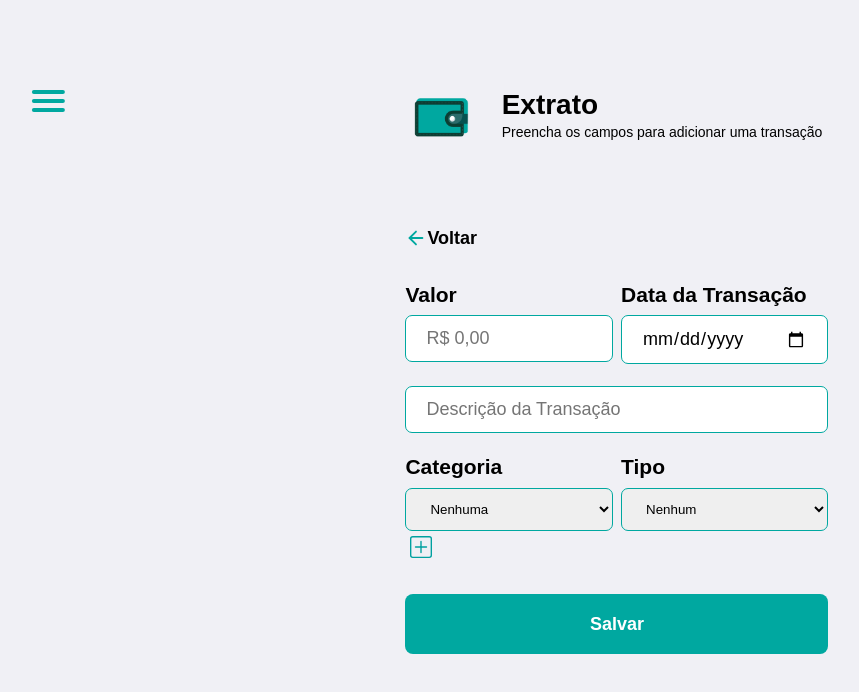
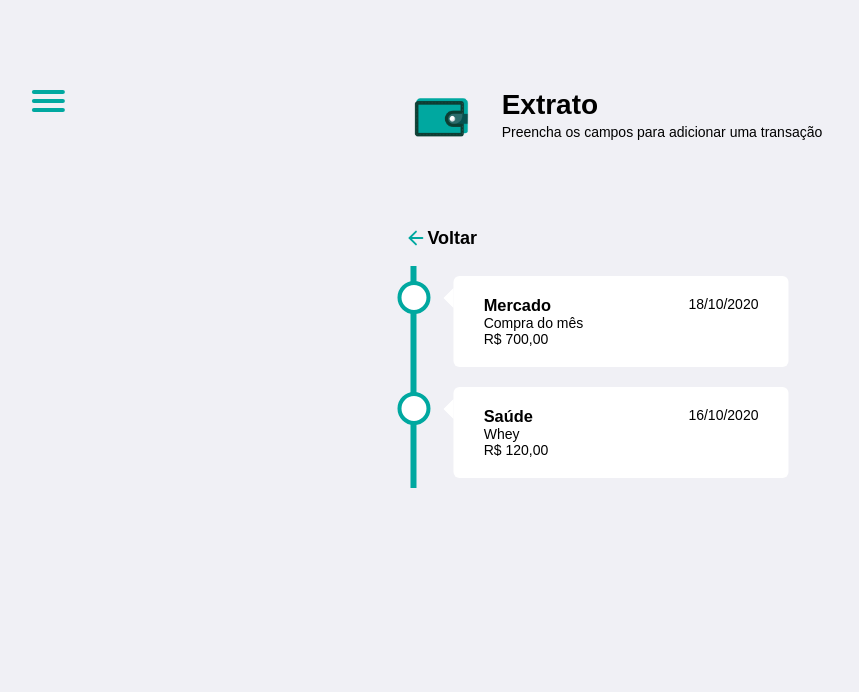
Before and after one commit to 0xkalvin/fortunator, a React (Create React App) app in the folder frontend/: page /extract in a window 1280 px wide. Shown: the top 692 px of the page, without its empty margins (15-874 px from the left). Built offline with nearby package versions, Linux system fonts and the light colour scheme; no server answers.

Commit message:
front: adding timeline

```diff
--- a/frontend/package.json
+++ b/frontend/package.json
@@ -7,12 +7,14 @@
     "@testing-library/react": "^9.3.2",
     "@testing-library/user-event": "^7.1.2",
     "axios": "^0.20.0",
+    "material-ui": "^0.20.2",
     "react": "^16.13.1",
     "react-dom": "^16.13.1",
     "react-icons": "^3.11.0",
     "react-router-dom": "^5.2.0",
     "react-scripts": "3.4.3",
     "remask": "^0.1.0-alpha.5",
+    "rsuite": "^4.8.4",
     "vanilla-masker": "^1.2.0"
   },
   "scripts": {
--- a/frontend/src/pages/Extract/index.js
+++ b/frontend/src/pages/Extract/index.js
@@ -8,6 +8,7 @@ import walletGif from '../../assets/wallet.gif'
 import Hamburguer from '../../components/Hamburguer'
 import { mask, unMask } from 'remask'
 import { BsPlusSquare } from 'react-icons/bs';
+import { Timeline } from 'rsuite';
 
 export default function Extract() {
         const [description, setDescription] = useState('');
@@ -45,11 +46,6 @@ export default function Extract() {
             }
         }
 
-        const onChangeRealMask = ev => {
-            setAmountMasked(mask(ev.target.value, [ "9,99","99,99","999,99","9.999,99","99.999,99", "999.999,99"]));
-            setAmount(unMask(amountMasked));
-        }
-
         return (
         <div>
             <Hamburguer/>
@@ -64,62 +60,28 @@ export default function Extract() {
                     <FiArrowLeft size={22} color="#00a8a0" />
                     Voltar
             </Link>
-           <form>
-           <div className="div-trasaction">
-                    <div className="div-input-transacao-esquerda">
-                        <label for="DateTransaction"><h2 className="h2-label">Valor</h2></label>
-                        <input
-                            type="text"
-                            className="input-maior"
-                            placeholder="R$ 0,00"
-                            onChange={onChangeRealMask}
-                            value={amountMasked}
-                        />
-                    </div>
-                    <div className="div-input-transacao-direita">
-                        <label for="DateTransaction"><h2 className="h2-label">Data da Transação</h2></label>
-                        <input
-                            className="input-maior"
-                            id="date"
-                            type="date"
-                            value={date}
-                            onChange={e => { setDate(e.target.value) }}
-                        />
-                    </div>
+            <div class="timeline">
+            <div class="container right">
+                <div class="content">
+                <div className="div-date">
+                    <h3>Mercado</h3>
+                    <p>18/10/2020</p>
                 </div>
-
-               <input
-                   placeholder="Descrição da Transação"
-                   value={description}
-                   onChange={e => { setDescription(e.target.value) }}
-               />
-                <div className="div-trasaction">
-                    <div className="div-input-transacao-esquerda">
-                        <label for="TypeTransaction"><h2 className="h2-label">Categoria</h2></label>
-                        <select description="Transaction" id="Transac" className="input-maior"  onChange={e => {setCategory(e.target.value)}}>
-                            <option value="Nenhuma">Nenhuma</option>
-                            <option value="Alimentacao">Alimentação</option>
-                            <option value="Casa">Casa</option>
-                            <option value="Educacao">Educação</option>
-                            <option value="Lazer">Lazer</option>
-                            <option value="Saude">Saúde</option>
-                            <option value="Transporte">Transporte</option>
-                            <option value="AnimalEstimacao">Animal de Estimação</option>
-                        </select>
-                        <a href="register-category" className="tooltip" data-title="Criar Categoria"><BsPlusSquare size={22} color="#00A0A0"  /></a>
-                    </div>
-                    <div className="div-input-transacao-direita">
-                        <label for="TypeTransaction"><h2 className="h2-label">Tipo</h2></label>
-                        <select description="Transaction" id="Transac" className="input-maior" onChange={e => {setType(e.target.value)}}>
-                            <option value="Nenhum">Nenhum</option>
-                            <option value="Receita">Receita</option>
-                            <option value="Despesas">Despesa</option>
-                        </select>
-                    </div>
+                <p>Compra do mês</p>
+                <p>R$ 700,00</p>
                 </div>
-
-               <button className="button-intern" type="button" onClick={trasactionRegister}>Salvar</button>
-           </form>
+            </div>
+            <div class="container right">
+                <div class="content">
+                <div className="div-date">
+                    <h3>Saúde</h3>
+                    <p>16/10/2020</p>
+                </div>
+                <p>Whey</p>
+                <p>R$ 120,00</p>
+                </div>
+            </div>
+            </div>
        </div>
         )
 }
--- a/frontend/src/pages/Extract/styles.css
+++ b/frontend/src/pages/Extract/styles.css
@@ -66,3 +66,138 @@
     font-size: 18px;
     transition: filter 0.2s;
 }
+
+* {
+    box-sizing: border-box;
+  }
+
+  /* The actual timeline (the vertical ruler) */
+  .timeline {
+    position: relative;
+    max-width: 1200px;
+    transform: translateX(-49%);
+    margin: 0 auto;
+  }
+
+  /* The actual timeline (the vertical ruler) */
+  .timeline::after {
+    content: '';
+    position: absolute;
+    width: 6px;
+    background-color: #00a8a0;
+    top: 0;
+    bottom: 0;
+    left: 50%;
+    margin-left: -3px;
+  }
+
+  /* Container around content */
+  .container {
+    padding: 10px 40px;
+    position: relative;
+    background-color: inherit;
+    width: 50%;
+  }
+
+  /* The circles on the timeline */
+  .container::after {
+    content: '';
+    position: absolute;
+    width: 25px;
+    height: 25px;
+    right: -17px;
+    background-color: white;
+    border: 4px solid #00a8a0;
+    top: 15px;
+    border-radius: 50%;
+    z-index: 1;
+  }
+
+  /* Place the container to the left */
+  .left {
+    left: 0;
+  }
+
+  /* Place the container to the right */
+  .right {
+    left: 50%;
+  }
+
+  /* Add arrows to the left container (pointing right) */
+  .left::before {
+    content: " ";
+    height: 0;
+    position: absolute;
+    top: 22px;
+    width: 0;
+    z-index: 1;
+    right: 30px;
+    border: medium solid white;
+    border-width: 10px 0 10px 10px;
+    border-color: transparent transparent transparent white;
+  }
+
+  /* Add arrows to the right container (pointing left) */
+  .right::before {
+    content: " ";
+    height: 0;
+    position: absolute;
+    top: 22px;
+    width: 0;
+    z-index: 1;
+    left: 30px;
+    border: medium solid white;
+    border-width: 10px 10px 10px 0;
+    border-color: transparent white transparent transparent;
+  }
+
+  /* Fix the circle for containers on the right side */
+  .right::after {
+    left: -16px;
+  }
+
+  /* The actual content */
+  .content {
+    padding: 20px 30px;
+    background-color: white;
+    position: relative;
+    border-radius: 6px;
+  }
+
+  /* Media queries - Responsive timeline on screens less than 600px wide */
+  @media screen and (max-width: 600px) {
+  /* Place the timelime to the left */
+    .timeline::after {
+      left: 31px;
+    }
+
+  /* Full-width containers */
+    .container {
+      width: 100%;
+      padding-left: 70px;
+      padding-right: 25px;
+    }
+
+  /* Make sure that all arrows are pointing leftwards */
+    .container::before {
+      left: 60px;
+      border: medium solid white;
+      border-width: 10px 10px 10px 0;
+      border-color: transparent white transparent transparent;
+    }
+
+  /* Make sure all circles are at the same spot */
+    .left::after, .right::after {
+      left: 15px;
+    }
+
+  /* Make all right containers behave like the left ones */
+    .right {
+      left: 0%;
+    }
+  }
+
+.div-date{
+    display: flex;
+    justify-content: space-between;
+}
```
Also changed, not shown: 1 other file (tests, documents, lock files or other folders).
